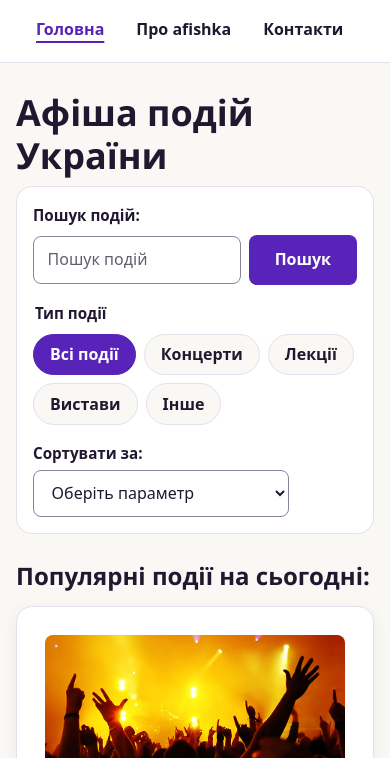
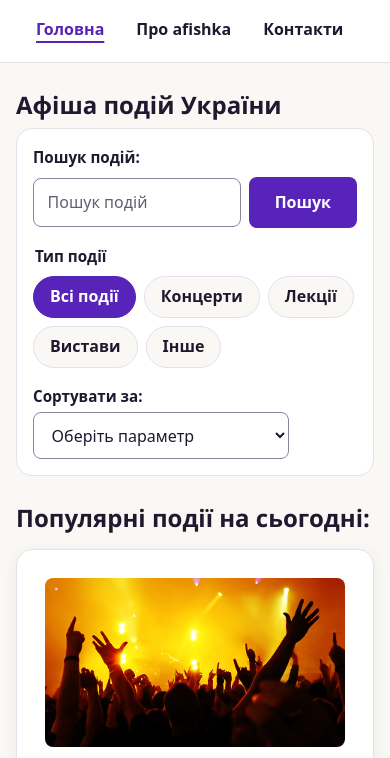
Before and after one commit to Ivan-r-jpg/afishka, a plain HTML site: page index.html in a window 390 px wide. Shown: the part 54-812 px from the top of the page. Drawn offline with Linux system fonts and the light colour scheme; a script that the page names is missing.

Commit message:
feat: update h1 font size to be responsive and add overflow wrap

```diff
--- a/css/main.css
+++ b/css/main.css
@@ -134,9 +134,10 @@
   }
 
   h1 {
-    font-size: 2.25rem;
+    font-size: clamp(1.5rem, 6vw, 2.25rem);
     font-weight: 800;
     margin-block-start: 0;
+    overflow-wrap: anywhere;
   }
 
   h2 {
```
